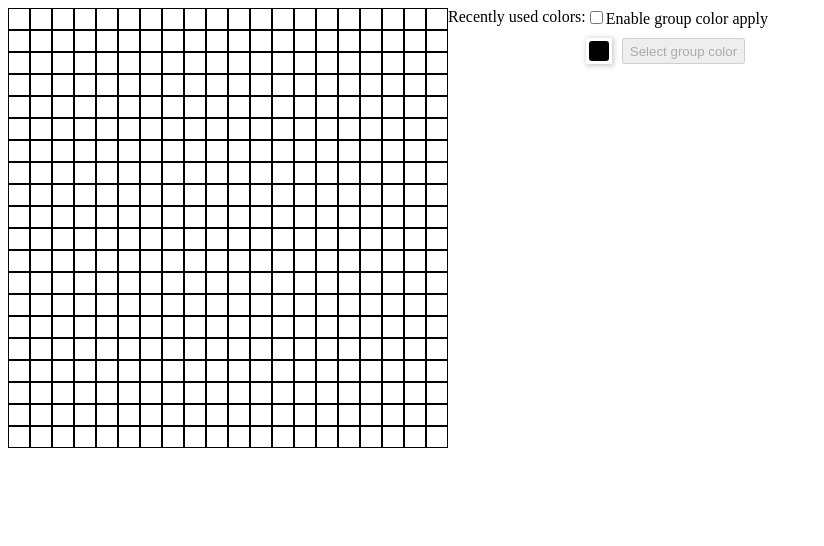
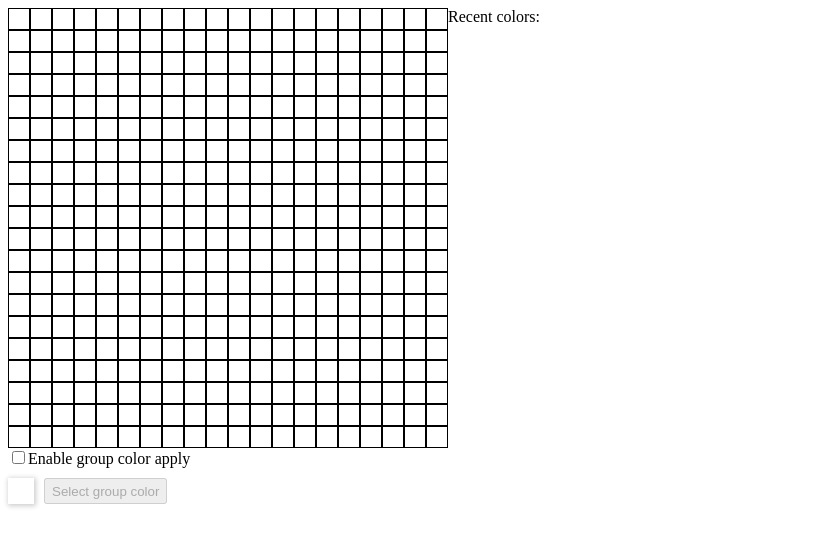
Before and after one commit to vltmoon/custom-graph-paper, a React (Create React App) app: page / in a window 1280 px wide. Shown: the top 546 px of the page, without its empty margins (0-824 px from the left). Built offline with nearby package versions, Linux system fonts and the light colour scheme.

Commit message:
cleaned up props and moved rows/cols to state

```diff
--- a/src/App.js
+++ b/src/App.js
@@ -1,16 +1,14 @@
 import React from 'react';
 import { Paper } from './components'
 
-function App() {
+export default function App() {
     return (
-        <div className={parentContainer}>
-            <Paper/>
-        </div>
-    );
+    	<div style={appContainer}>
+	    	<Paper/>
+    	</div>
+	);
 }
 
-export default App;
-
-const parentContainer = {
-
+const appContainer = {
+    display: 'flex'
 }
--- a/src/components/Column.jsx
+++ b/src/components/Column.jsx
@@ -8,7 +8,7 @@ export default function Column() {
     const colorPickerRef = useRef()
 
     const [colorPickerOpen, toggleColorPicker] = useState(false)
-    const [color, setColor] = useState({ hex: '#fff'})
+    const [color, setColor] = useState({ hex: ''})
 
     const openColorPicker = () => {
         if (groupApply.enable) {
--- a/src/components/Paper.jsx
+++ b/src/components/Paper.jsx
@@ -3,27 +3,22 @@ import PropTypes from 'prop-types';
 import { ChromePicker } from 'react-color'
 import Rows from './Rows'
 
-const numberOfRows = 20
-const numberOfCols = 20
-
 export const PaperContext = React.createContext({})
 
 export default function Paper() {
-
     const [usedColors, setUsedColors] = useState([])
     const [colorPickerOpen, toggleColorPicker] = useState(false)
-    const [groupApply, setGroupApply] = useState({ color: { hex: '#000' }, enable: false })
-
+    const [groupApply, setGroupApply] = useState({ color: { hex: '' }, enable: false })
+    const [graphSize, setGraphSize] = useState({ rows: 20, cols: 20 })
 
     const contextValue = {
-        numberOfCols,
-        numberOfRows,
+        numberOfCols: graphSize.cols,
+        numberOfRows: graphSize.rows,
         usedColors,
         setUsedColors,
         groupApply
     }
 
-    console.log(usedColors)
     const enableGroupApply = () => {
         setGroupApply({...groupApply, enable: !groupApply.enable })
     }
@@ -34,35 +29,18 @@ export default function Paper() {
 
     return (
         <PaperContext.Provider value={contextValue}>
-            <div style={appContainer}>
-                {/* Graph paper layout */}
+            <div style={{}}>
+                {/*--- Graph paper layout ---*/}
                 <div style={grid}>
                     <Rows />
                 </div>
 
-                {/* List of most recent colors and corresponding swatch */}
-                <div>
-                    <div>Recently used colors:</div>
-                    {usedColors.map((color) => {
-                        return (
-                            <React.Fragment>
-                            <div style={{...swatchContainer, width: 'auto'}}>
-                                <div style={{ ...sampleSwatch, backgroundColor: color.hex }}>
-                                    <div style={{ color: 'white'}}>{color.hex}</div>
-                                </div>
-                            </div>
-                            </React.Fragment>
-                        )
-                    })}
-                </div>
-
-                <div style={groupApplyContainer}>
-                    {/* Bulk apply colors to grid without having to toggle each item */}
+                {/*--- Bulk apply colors to grid without having to toggle each item ---*/}
                 <input type='checkbox' id='groupApply' value={groupApply} onClick={enableGroupApply}/>
                 <label htmlFor='groupApply'>Enable group color apply</label>
 
-                    <div style={{ display: 'flex', marginTop: '10px'}}>
-                        {/* Set bulk apply color with sample swatch */}
+                <div style={groupApplyContainer}>
+                    {/*--- Set bulk apply color with sample swatch ---*/}
                     <div style={swatchContainer}>
                         <div style={{ ...sampleSwatch, backgroundColor: groupApply.color.hex }}/>
                     </div>
@@ -78,17 +56,27 @@ export default function Paper() {
                     <ChromePicker color={groupApply.color} onChange={setGroupApplyColor} />
                 )}
             </div>
+
+            {/*--- List of most recent colors and corresponding swatch ---*/}
+            <div>
+                <div>Recent colors:</div>
+                {usedColors.map((color, i) => {
+                    return color.hex && (
+                        <div key= {i} style={{...swatchContainer, width: 'auto'}}>
+                            <div style={{ ...sampleSwatch, backgroundColor: color.hex }}>
+                                <div style={{ color: 'white'}}>{color.hex}</div>
+                            </div>
+                        </div>
+                    )
+                })}
             </div>
         </PaperContext.Provider>
     );
 }
 
-const appContainer = {
-    display: 'flex'
-}
-
 const groupApplyContainer = {
-
+    display: 'flex',
+    marginTop: '10px'
 }
 
 const grid = {
```
Lines whose indentation alone changed are shown as unchanged.
